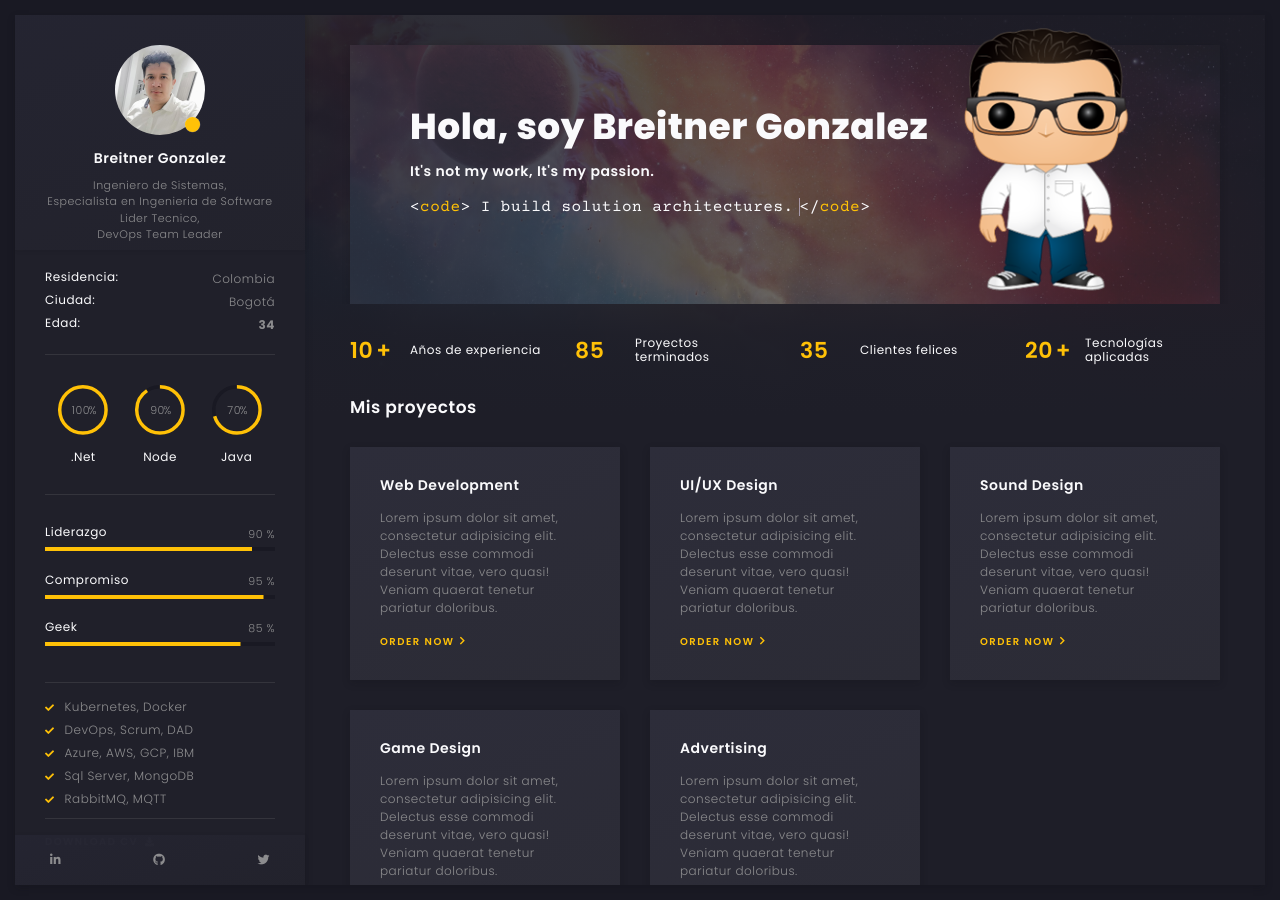
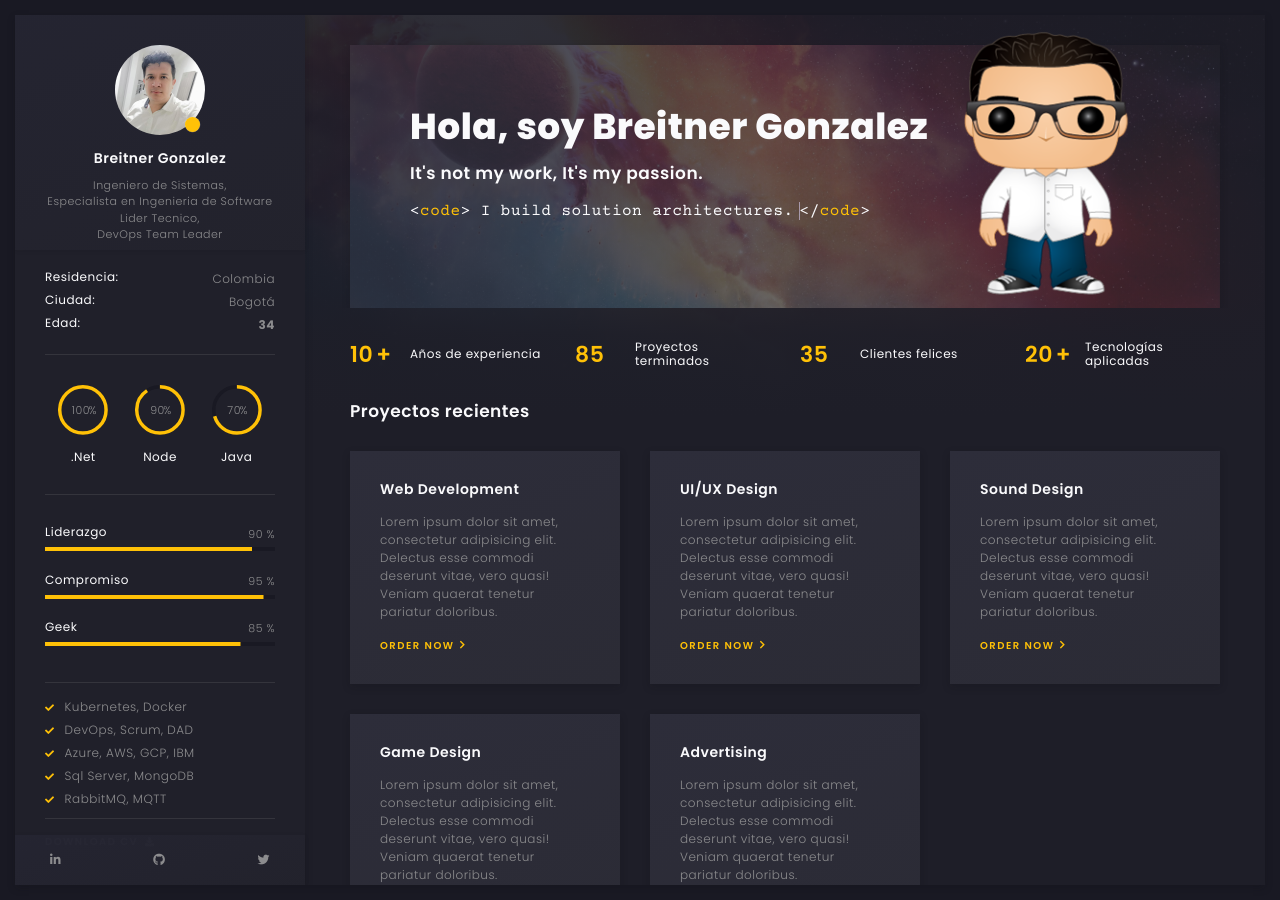
Before and after one commit to breinergonza/breinergonza.github.io, a Jekyll site: the page built from index.html, in a window 1280 px wide. Built offline with Jekyll 4.4.1, drawn with Linux system fonts in a browser that asks for light colours.

Commit message:
CleanCode

```diff
--- a/_includes/features.html
+++ b/_includes/features.html
@@ -1,16 +1,12 @@
-<!-- <main>
+<!--
   {% for feature in site.features %}
-    <hr id='{{ feature.id }}'>
-
-    <section>
-      <img class='{% cycle 'pull-right', 'pull-left' %}' src='{{ feature.image }}'>
-      <h2>{{ feature.heading }}<span>{{ feature.subheading }}</span></h2>
-      <div class='lead'>{{ feature.content }}</div>
-    </section>
+    {{ feature.id }}
+    {{ feature.image }}
+    {{ feature.heading }}
+    {{ feature.subheading }}
+    {{ feature.content }}
   {% endfor %}
-
-  <hr>
-</main> -->
+ -->
 
 <!-- container -->
 <div class="container-fluid">
@@ -20,160 +16,92 @@
     <!-- col -->
     <div class="col-lg-12">
 
-      <!-- banner -->
       <div class="art-a art-banner" style="background-image: url('{{ site.baseurl }}/assets/img/bg.jpg')">
-        <!-- banner back -->
         <div class="art-banner-back"></div>
-        <!-- banner dec -->
         <div class="art-banner-dec"></div>
-        <!-- banner overlay -->
         <div class="art-banner-overlay">
-          <!-- main title -->
           <div class="art-banner-title">
 
             <h1 class="mb-15">Hola, soy {{ site.sitename }}<br></h1>
 
-            <h5 class="mb-15">It's not my work, It's my passion.</h5>
+            <h4 class="mb-15">It's not my work, It's my passion.</h4>
 
-            <!-- suptitle -->
             <div class="art-lg-text art-code mb-25">&lt;<i>code</i>&gt; I build <span class="txt-rotate" data-period="2000"
-                data-rotate='[ "solution architectures.", "enterprise architectures.", "DevSecOps projects.", "automation tools." ]'></span>&lt;/<i>code</i>&gt;</div>
+                data-rotate='[ "solution architectures.", "enterprise architectures.", "DevSecOps projects.", "automation processes." ]'></span>&lt;/<i>code</i>&gt;</div>
             <div class="art-buttons-frame">
             </div>
           </div>
-          <!-- main title end -->
-          <!-- photo -->
           <img src="{{ site.baseurl }}/assets/img/face-2.png" class="art-banner-photo" alt="{{ site.sitename }}">
         </div>
-        <!-- banner overlay end -->
       </div>
-      <!-- banner end -->
 
     </div>
-    <!-- col end -->
   </div>
-  <!-- row end -->
 
 </div>
-<!-- container end -->
-
-<!-- container -->
 <div class="container-fluid">
 
-  <!-- row -->
   <div class="row p-30-0">
 
-    <!-- col -->
     <div class="col-md-3 col-6">
 
-      <!-- couner frame -->
       <div class="art-counter-frame">
-        <!-- counter -->
         <div class="art-counter-box">
-          <!-- counter number -->
           <span class="art-counter">10</span><span class="art-counter-plus">+</span>
         </div>
-        <!-- counter end -->
 
         <h6>Años de experiencia</h6>
       </div>
-      <!-- couner frame end -->
 
     </div>
-    <!-- col end -->
 
-    <!-- col -->
     <div class="col-md-3 col-6">
 
-      <!-- couner frame -->
       <div class="art-counter-frame">
-        <!-- counter -->
         <div class="art-counter-box">
-          <!-- counter number -->
           <span class="art-counter">85</span>
         </div>
-        <!-- counter end -->
 
         <h6>Proyectos terminados</h6>
       </div>
-      <!-- couner frame end -->
 
     </div>
-    <!-- col end -->
-
-    <!-- col -->
     <div class="col-md-3 col-6">
-
-      <!-- couner frame -->
       <div class="art-counter-frame">
-        <!-- counter -->
         <div class="art-counter-box">
-          <!-- counter number -->
           <span class="art-counter">35</span>
         </div>
-        <!-- counter end -->
-
         <h6>Clientes felices</h6>
       </div>
-      <!-- couner frame end -->
-
     </div>
-    <!-- col end -->
-
-    <!-- col -->
     <div class="col-md-3 col-6">
-
-      <!-- couner frame -->
       <div class="art-counter-frame">
-        <!-- counter -->
         <div class="art-counter-box">
-          <!-- counter number -->
           <span class="art-counter">20</span><span class="art-counter-plus">+</span>
         </div>
-        <!-- counter end -->
 
         <h6>Tecnologías aplicadas</h6>
       </div>
-      <!-- couner frame end -->
 
     </div>
-    <!-- col end -->
-
   </div>
-  <!-- row end -->
 
 </div>
-<!-- container end -->
-
-<!-- container -->
 <div class="container-fluid" id="servicio">
 
-  <!-- row -->
   <div class="row">
 
-    <!-- col -->
     <div class="col-lg-12">
 
-      <!-- section title -->
       <div class="art-section-title">
-        <!-- title frame -->
         <div class="art-title-frame">
 
-          <h4>Mis proyectos</h4>
+          <h4>Proyectos recientes</h4>
         </div>
-        <!-- title frame end -->
       </div>
-      <!-- section title end -->
-
     </div>
-    <!-- col end -->
-
-    <!-- col -->
     <div class="col-lg-4 col-md-6">
-
-      <!-- service -->
       <div class="art-a art-service-icon-box">
-        <!-- service content -->
         <div class="art-service-ib-content">
 
           <h5 class="mb-15">Web Development</h5>
@@ -182,9 +110,7 @@
           <!-- button -->
           <div class="art-buttons-frame"><a href="#." class="art-link art-color-link art-w-chevron">Order now</a></div>
         </div>
-        <!-- service content end -->
       </div>
-      <!-- service end -->
 
     </div>
     <!-- col end -->
@@ -571,7 +497,7 @@
       <!-- grid item -->
       <div class="art-grid-item webTemplates">
         <!-- grid item frame -->
-        <a data-fancybox="gallery" href="{{ site.baseurl }}/assets/img/works/original-size/1.jpg" class="art-a art-portfolio-item-frame art-horizontal">
+        <a data-fancybox="gallery" href="img/works/original-size/1.jpg" class="art-a art-portfolio-item-frame art-horizontal">
           <!-- img -->
           <img src="{{ site.baseurl }}/assets/img/works/thumbnail/1.jpg" alt="item">
           <!-- zoom icon -->
@@ -593,7 +519,7 @@
       <!-- grid item -->
       <div class="art-grid-item logos">
         <!-- grid item frame -->
-        <a data-fancybox="gallery" href="{{ site.baseurl }}/assets/img/works/original-size/2.jpg" class="art-a art-portfolio-item-frame art-vertical">
+        <a data-fancybox="gallery" href="img/works/original-size/2.jpg" class="art-a art-portfolio-item-frame art-vertical">
           <!-- img -->
           <img src="{{ site.baseurl }}/assets/img/works/thumbnail/2.jpg" alt="item">
           <!-- zoom icon -->
@@ -616,7 +542,7 @@
       <!-- grid item -->
       <div class="art-grid-item drawings">
         <!-- grid item frame -->
-        <a data-fancybox="gallery" href="{{ site.baseurl }}/assets/img/works/original-size/3.jpg" class="art-a art-portfolio-item-frame art-square">
+        <a data-fancybox="gallery" href="img/works/original-size/3.jpg" class="art-a art-portfolio-item-frame art-square">
           <!-- img -->
           <img src="{{ site.baseurl }}/assets/img/works/thumbnail/3.jpg" alt="item">
           <!-- zoom icon -->
@@ -639,7 +565,7 @@
       <!-- grid item -->
       <div class="art-grid-item ui">
         <!-- grid item frame -->
-        <a data-fancybox="gallery" href="{{ site.baseurl }}/assets/img/works/original-size/4.jpg" class="art-a art-portfolio-item-frame art-vertical">
+        <a data-fancybox="gallery" href="img/works/original-size/4.jpg" class="art-a art-portfolio-item-frame art-vertical">
           <!-- img -->
           <img src="{{ site.baseurl }}/assets/img/works/thumbnail/4.jpg" alt="item">
           <!-- zoom icon -->
@@ -662,7 +588,7 @@
       <!-- grid item -->
       <div class="art-grid-item webTemplates">
         <!-- grid item frame -->
-        <a data-fancybox="gallery" href="{{ site.baseurl }}/assets/img/works/original-size/5.jpg" class="art-a art-portfolio-item-frame art-square">
+        <a data-fancybox="gallery" href="img/works/original-size/5.jpg" class="art-a art-portfolio-item-frame art-square">
           <!-- img -->
           <img src="{{ site.baseurl }}/assets/img/works/thumbnail/5.jpg" alt="item">
           <!-- zoom icon -->
@@ -685,7 +611,7 @@
       <!-- grid item -->
       <div class="art-grid-item logos">
         <!-- grid item frame -->
-        <a data-fancybox="gallery" href="{{ site.baseurl }}/assets/img/works/original-size/6.jpg" class="art-a art-portfolio-item-frame art-vertical">
+        <a data-fancybox="gallery" href="img/works/original-size/6.jpg" class="art-a art-portfolio-item-frame art-vertical">
           <!-- img -->
           <img src="{{ site.baseurl }}/assets/img/works/thumbnail/6.jpg" alt="item">
           <!-- zoom icon -->
@@ -708,7 +634,7 @@
       <!-- grid item -->
       <div class="art-grid-item drawings">
         <!-- grid item frame -->
-        <a data-fancybox="gallery" href="{{ site.baseurl }}/assets/img/works/original-size/7.jpg" class="art-a art-portfolio-item-frame art-square">
+        <a data-fancybox="gallery" href="img/works/original-size/7.jpg" class="art-a art-portfolio-item-frame art-square">
           <!-- img -->
           <img src="{{ site.baseurl }}/assets/img/works/thumbnail/7.jpg" alt="item">
           <!-- zoom icon -->
@@ -731,7 +657,7 @@
       <!-- grid item -->
       <div class="art-grid-item ui">
         <!-- grid item frame -->
-        <a data-fancybox="gallery" href="{{ site.baseurl }}/assets/img/works/original-size/8.jpg" class="art-a art-portfolio-item-frame art-horizontal">
+        <a data-fancybox="gallery" href="img/works/original-size/8.jpg" class="art-a art-portfolio-item-frame art-horizontal">
           <!-- img -->
           <img src="{{ site.baseurl }}/assets/img/works/thumbnail/8.jpg" alt="item">
           <!-- zoom icon -->
@@ -1041,27 +967,18 @@
             <a data-fancybox="recommendation" href="#art-recomendation-popup-3" class="art-link art-color-link art-w-chevron">Recommendation</a>
           </div>
 
-          <!-- popup -->
           <div class="art-recomendation-popup" style="display: none;" id="art-recomendation-popup-3">
 
-            <!-- testimonial -->
             <div class="art-a art-testimonial">
-              <!-- testimonial body -->
               <div class="testimonial-body">
-                <!-- photo -->
                 <img class="art-testimonial-face" src="{{ site.baseurl }}/assets/img/testimonials/face-2.jpg" alt="face">
-                <!-- name -->
                 <h5>Paul Trueman</h5>
                 <div class="art-el-suptitle mb-15">Template author</div>
-                <!-- text -->
                 <div class="mb-15">Working with Artur has been a pleasure. Better yet - I alerted them of a minor issue before going to sleep. The issue was fixed the next morning. I couldn't ask for better support. Thank you Artur!
                   This is easily a 5 star freelancer.</div>
               </div>
-              <!-- testimonial body end -->
-              <!-- testimonial footer -->
               <div class="art-testimonial-footer">
                 <div class="art-left-side">
-                  <!-- star rate -->
                   <ul class="art-star-rate">
                     <li><i class="fas fa-star"></i></li>
                     <li><i class="fas fa-star"></i></li>
@@ -1069,35 +986,21 @@
                     <li><i class="fas fa-star"></i></li>
                     <li class="art-empty-item"><i class="fas fa-star"></i></li>
                   </ul>
-                  <!-- star rate end -->
                 </div>
                 <div class="art-right-side">
 
                 </div>
               </div>
-              <!-- testimonial footer end -->
             </div>
-            <!-- testimonial end -->
-
           </div>
-          <!-- popup end -->
-
         </div>
 
       </div>
-      <!-- timeline end -->
+    </div>
+  </div>
+</div>
 
-    </div>
-    <!-- col end -->
-
-  </div>
-  <!-- row end -->
-
-</div>
-<!-- container end -->
-
-<!-- container -->
-<div class="container-fluid">
+<div class="container-fluid" >
 
   <!-- row -->
   <div class="row">
--- a/_layouts/default.html
+++ b/_layouts/default.html
@@ -37,7 +37,7 @@
 
 		 <div class="art-preloader">
 			<div class="art-preloader-content">
-			  <h4>Breitner Gonzalez</h4>
+			  <h4>{{ site.sitename }}</h4>
 			  <div id="preloader" class="art-preloader-load"></div>
 			</div>
 		  </div>
```
Also changed, not shown: 2 other files.
